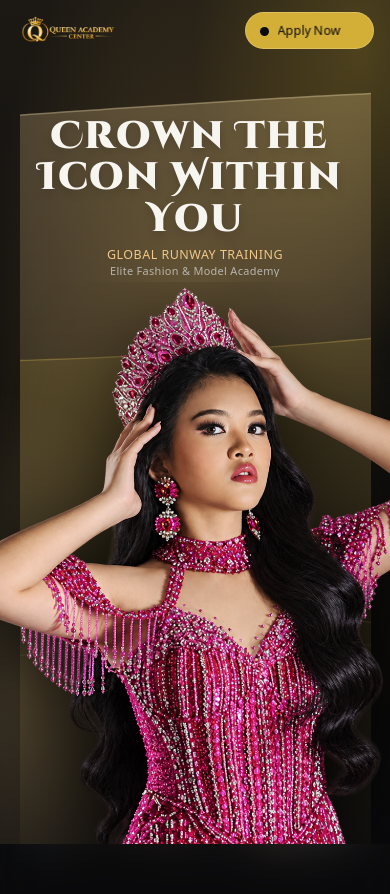
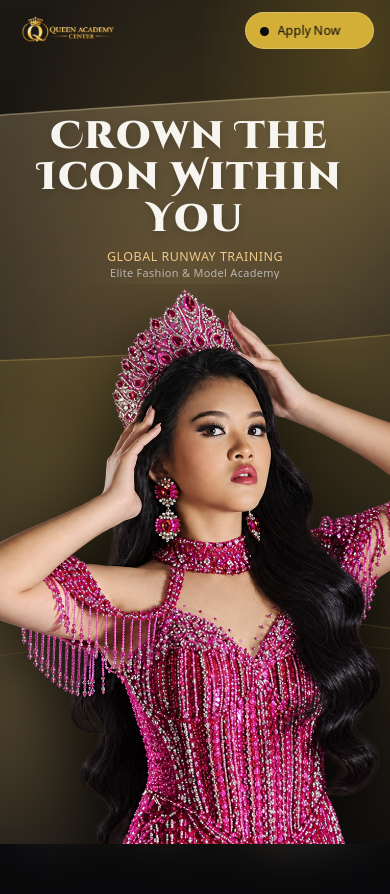
Before and after one commit to aenoshjoyofficial/Queen-Academy, a React (Vite) app in the folder apps/web/: page / in a window 390 px wide. Shown: the top 894 px of the page. Built offline with nearby package versions, Linux system fonts and the light colour scheme; a web font is replaced by a local one.

Commit message:
feat(hero): make wave animation full width on mobile and portrait tablets

```diff
--- a/apps/web/src/components/GradientWave.jsx
+++ b/apps/web/src/components/GradientWave.jsx
@@ -69,6 +69,8 @@
     };
 
     resize();
+    window.addEventListener("resize", resize);
+    window.addEventListener("orientationchange", resize);
     const resizeObserver = new ResizeObserver(resize);
     resizeObserver.observe(canvas);
 
@@ -143,20 +145,22 @@
 
     return () => {
       if (animationFrameId) cancelAnimationFrame(animationFrameId);
+      window.removeEventListener("resize", resize);
+      window.removeEventListener("orientationchange", resize);
       resizeObserver.disconnect();
     };
   }, [colors, speed, amplitude, frequency]);
 
   return (
     <div
-      className={`absolute top-0 left-1/2 -translate-x-1/2 w-screen min-w-full h-full min-h-screen pointer-events-none overflow-hidden select-none z-1 ${className}`}
+      className={`absolute inset-0 w-full min-w-full h-full min-h-screen pointer-events-none overflow-hidden select-none z-1 hero-wave-bg ${className}`}
       style={{
         opacity,
         mixBlendMode: blendMode,
       }}
       aria-hidden="true"
     >
-      <canvas ref={canvasRef} className="w-full h-full min-h-screen block" />
+      <canvas ref={canvasRef} className="w-full h-full block" />
     </div>
   );
 }
--- a/apps/web/src/components/HeroSection.jsx
+++ b/apps/web/src/components/HeroSection.jsx
@@ -264,7 +264,7 @@
 
         <div
           ref={heroTextRef}
-          className="w-full h-fit flex justify-between relative pointer-events-none max-[1025px]:px-[5vw] max-[1025px]:flex-col max-[1025px]:items-center max-[1025px]:shrink-0 max-[1025px]:gap-2 max-md:px-4 max-md:gap-1.5"
+          className="hero-text-content w-full h-fit flex justify-between relative pointer-events-none max-[1025px]:px-[5vw] max-[1025px]:flex-col max-[1025px]:items-center max-[1025px]:shrink-0 max-[1025px]:gap-2 max-md:px-4 max-md:gap-1.5"
         >
           <div className="w-[45%] leading-30! max-[1025px]:w-full max-[1025px]:text-center max-md:w-full max-md:text-center max-md:px-2 relative z-1 max-[1025px]:z-10 pointer-events-auto">
             <TextSplitter stagger={0.015} start={startHeading}>
--- a/apps/web/src/index.css
+++ b/apps/web/src/index.css
@@ -88,13 +88,30 @@
     padding-top: 5.5rem !important;
     padding-bottom: 0 !important;
   }
-  .hero-container > div:first-child {
+  .hero-container > div:first-child:not(.hero-wave-bg),
+  .hero-container > div[ref="heroTextRef"],
+  .hero-container .hero-text-content {
     padding-left: 5vw !important;
     padding-right: 5vw !important;
     flex-direction: column !important;
     align-items: center !important;
     flex-shrink: 0 !important;
     gap: 0.5rem !important;
+  }
+  .hero-container .hero-wave-bg {
+    position: absolute !important;
+    inset: 0 !important;
+    width: 100% !important;
+    min-width: 100% !important;
+    max-width: 100vw !important;
+    left: 0 !important;
+    right: 0 !important;
+    padding: 0 !important;
+    margin: 0 !important;
+  }
+  .hero-container .hero-wave-bg canvas {
+    width: 100% !important;
+    max-width: 100% !important;
   }
   .hero-container .hero-title {
     font-size: clamp(2.4rem, 4.8vw, 3.6rem) !important;
```
